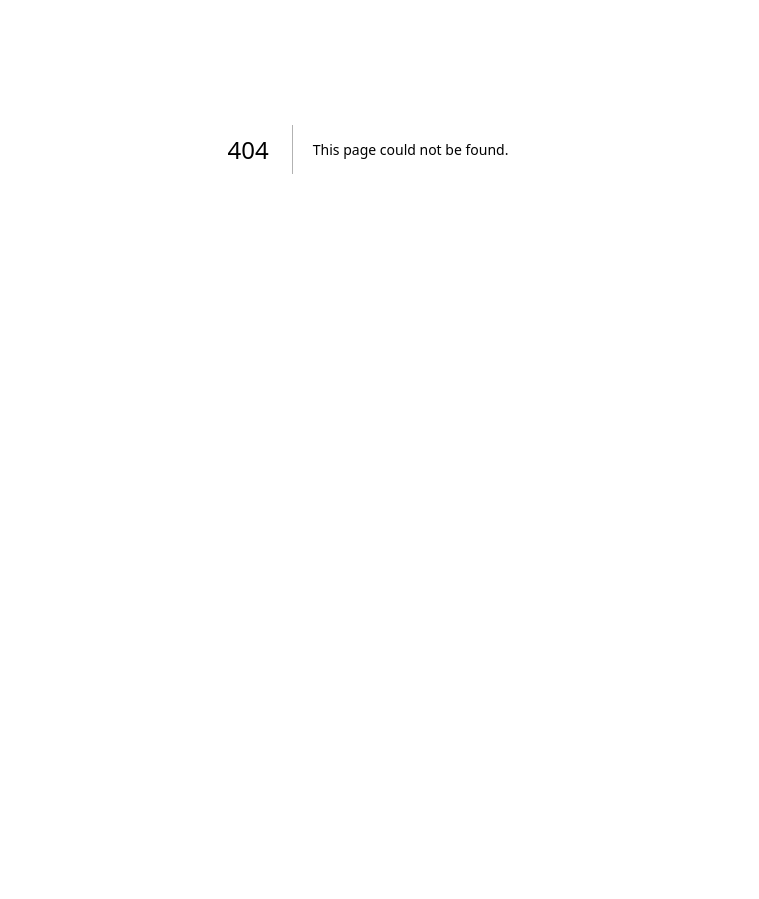
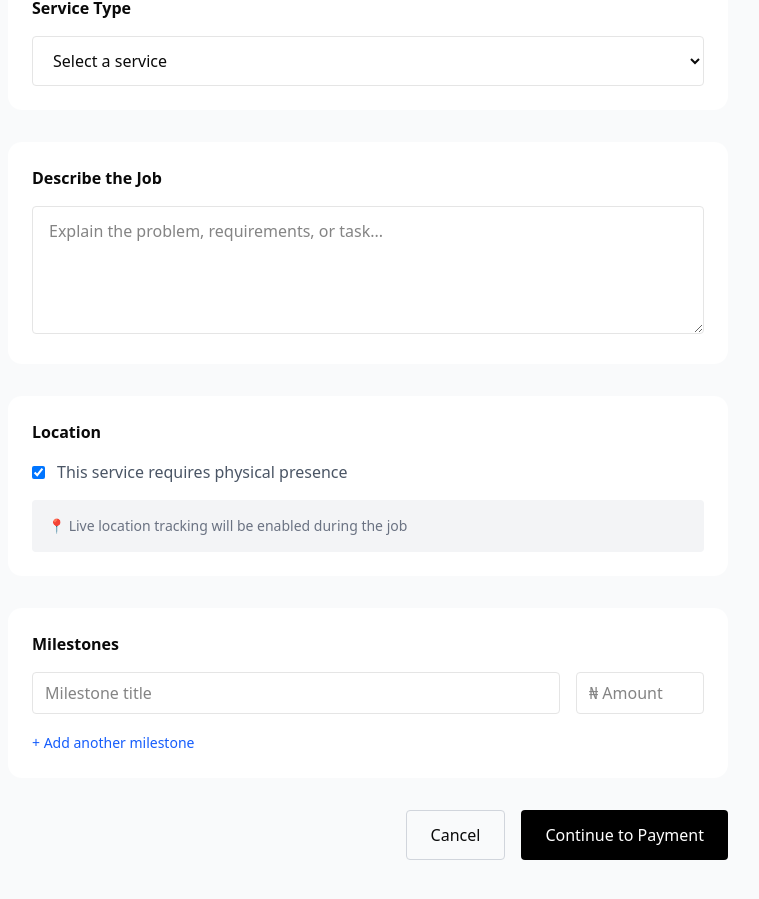
Before and after one commit to nairaquiz1-png/mimi-frontend, a Next.js app: page /book in a window 1280 px wide. Before the commit this address had no page. Shown: the part 251-1150 px from the top of the page, without its empty margins (272-1031 px from the left). Before the commit the page ends 800 px from the top, so only its background shows below. Built offline with nearby package versions, Linux system fonts and the light colour scheme.

Commit message:
Add service booking flow UI

```diff
--- /dev/null
+++ b/app/book/page.tsx
@@ -0,0 +1,93 @@
+import Navbar from "@/components/navbar";
+
+export default function BookServicePage() {
+  return (
+    <>
+      <Navbar />
+
+      <main className="min-h-screen bg-gray-50 py-12">
+        <div className="max-w-3xl mx-auto px-6">
+          <h1 className="text-3xl font-bold mb-2">Request a Service</h1>
+          <p className="text-gray-600 mb-8">
+            Describe what you need and we’ll match you with nearby professionals.
+          </p>
+
+          <div className="space-y-8">
+            {/* SERVICE */}
+            <section className="bg-white rounded-xl p-6">
+              <h2 className="font-semibold mb-4">Service Type</h2>
+
+              <select className="w-full border rounded px-4 py-3">
+                <option>Select a service</option>
+                <option>Mechanic</option>
+                <option>Plumber</option>
+                <option>Electrician</option>
+                <option>Cleaner</option>
+                <option>Other (describe below)</option>
+              </select>
+            </section>
+
+            {/* DESCRIPTION */}
+            <section className="bg-white rounded-xl p-6">
+              <h2 className="font-semibold mb-4">Describe the Job</h2>
+
+              <textarea
+                className="w-full border rounded px-4 py-3 h-32"
+                placeholder="Explain the problem, requirements, or task..."
+              />
+            </section>
+
+            {/* LOCATION */}
+            <section className="bg-white rounded-xl p-6">
+              <h2 className="font-semibold mb-4">Location</h2>
+
+              <div className="flex items-center gap-3">
+                <input type="checkbox" defaultChecked />
+                <span className="text-gray-600">
+                  This service requires physical presence
+                </span>
+              </div>
+
+              <div className="mt-4 p-4 bg-gray-100 rounded text-gray-500 text-sm">
+                📍 Live location tracking will be enabled during the job
+              </div>
+            </section>
+
+            {/* MILESTONES */}
+            <section className="bg-white rounded-xl p-6">
+              <h2 className="font-semibold mb-4">Milestones</h2>
+
+              <div className="space-y-4">
+                <div className="flex gap-4">
+                  <input
+                    className="flex-1 border rounded px-3 py-2"
+                    placeholder="Milestone title"
+                  />
+                  <input
+                    className="w-32 border rounded px-3 py-2"
+                    placeholder="₦ Amount"
+                  />
+                </div>
+
+                <button className="text-sm text-blue-600 hover:underline">
+                  + Add another milestone
+                </button>
+              </div>
+            </section>
+
+            {/* ACTION */}
+            <section className="flex justify-end gap-4">
+              <button className="px-6 py-3 rounded border border-gray-300 hover:bg-gray-100">
+                Cancel
+              </button>
+
+              <button className="px-6 py-3 rounded bg-black text-white hover:opacity-80">
+                Continue to Payment
+              </button>
+            </section>
+          </div>
+        </div>
+      </main>
+    </>
+  );
+}
```
